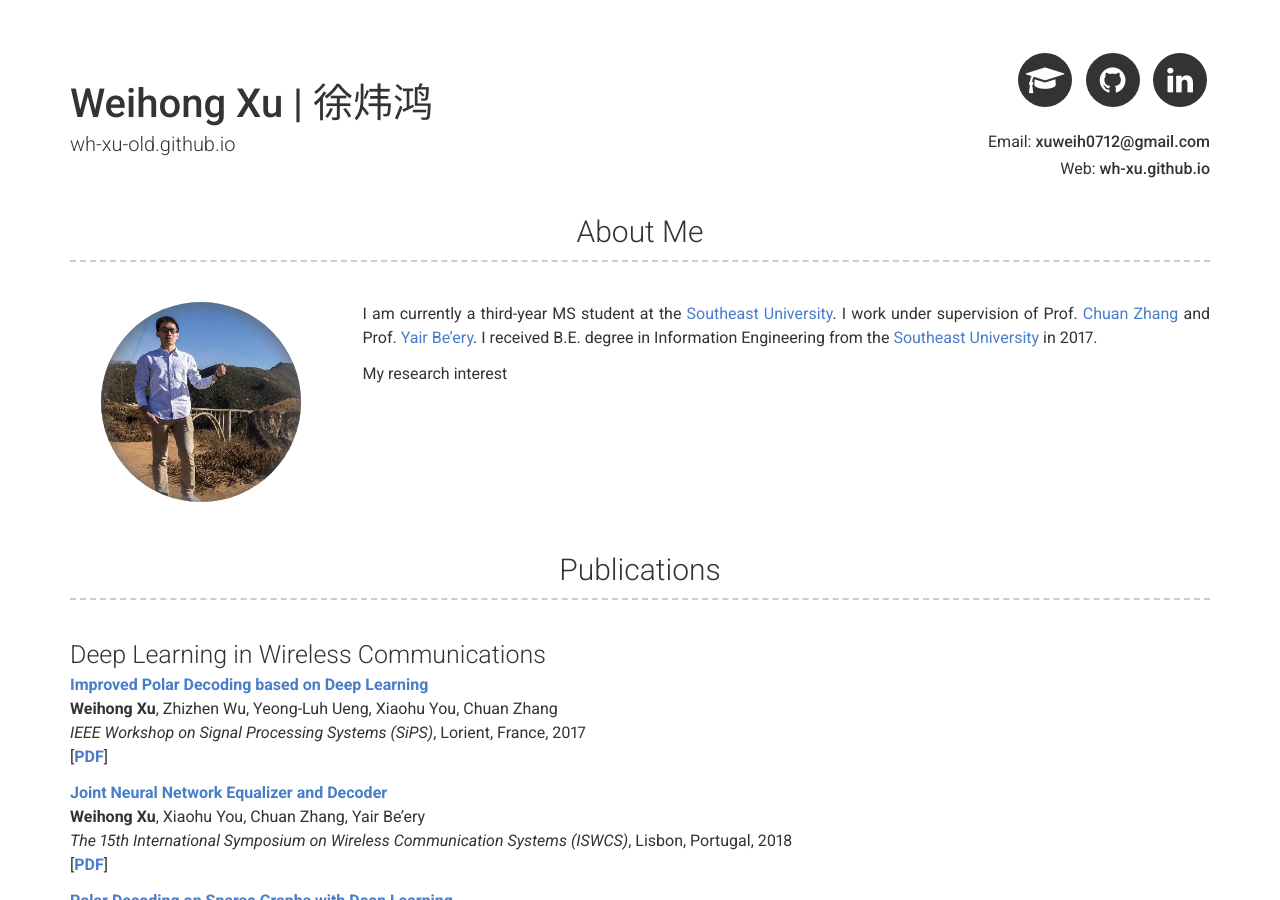
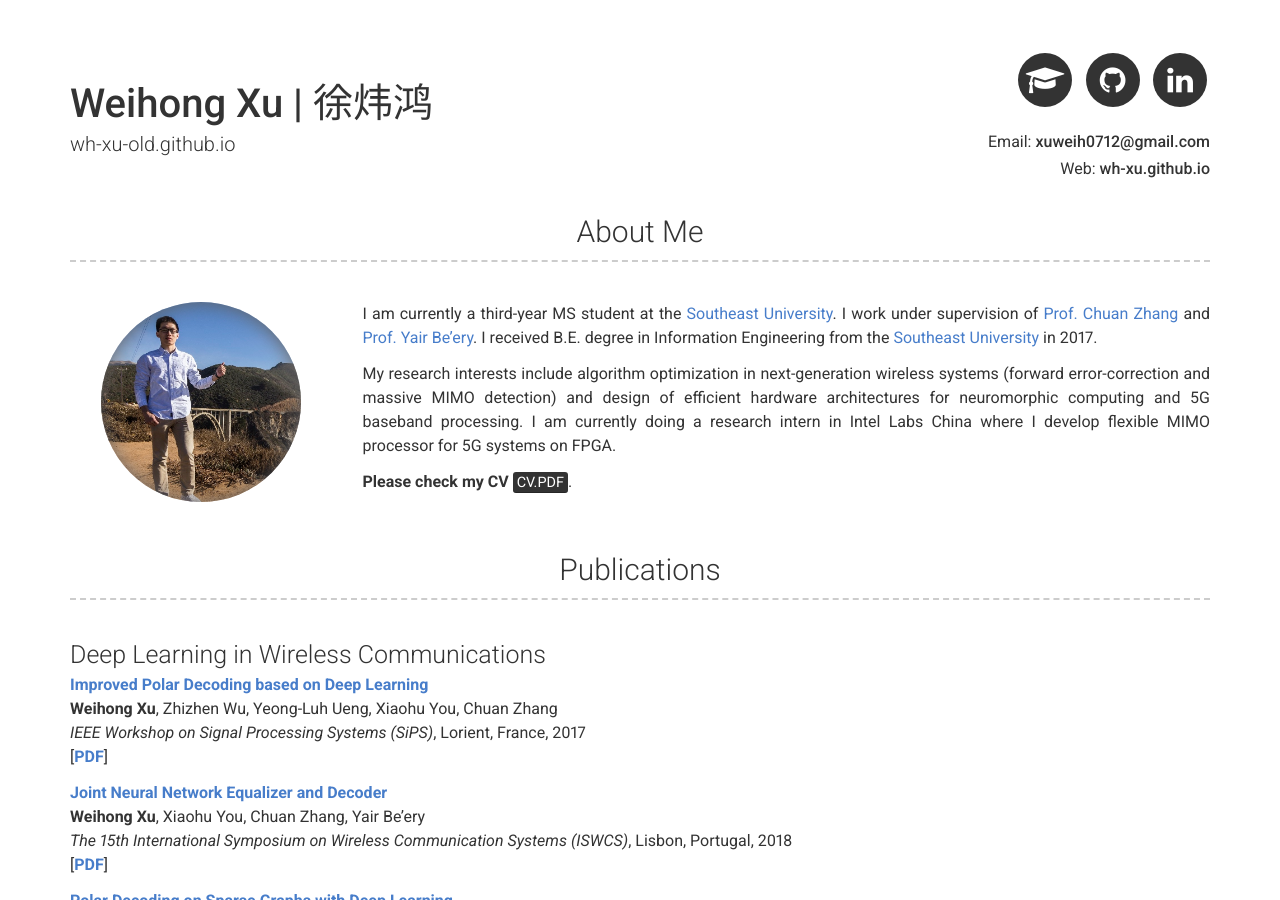
Before and after one commit to wh-xu/wh-xu-old.github.io, a Jekyll site: the page built from index.md, in a window 1280 px wide and 900 px high. Built offline with Jekyll 4.4.1, drawn with Linux system fonts in a browser that asks for light colours.

Commit message:
Update intro

```diff
--- a/_config.yml
+++ b/_config.yml
@@ -26,10 +26,13 @@ linkedin_username: weihong-xu-555691124
 about_title: About Me #(Use this to override about section title)
 about_profile_image: images/profile.jpg
 about_content: | # this supports markdown, so you can add [links](http://foobar.com) and highlight things <mark>like this</mark>.
-  I am currently a third-year MS student at the [Southeast University](https://www.seu.edu.cn/english). I work under supervision of Prof. [Chuan Zhang](https://www.researchgate.net/profile/Chuan_Zhang24)
-  and Prof. [Yair Be'ery](http://www.eng.tau.ac.il/~ybeery). I received B.E. degree in Information Engineering from the [Southeast University](https://www.seu.edu.cn/english) in 2017.
+  I am currently a third-year MS student at the [Southeast University](https://www.seu.edu.cn/english). I work under supervision of [Prof. Chuan Zhang](https://www.researchgate.net/profile/Chuan_Zhang24)
+  and [Prof. Yair Be'ery](http://www.eng.tau.ac.il/~ybeery). I received B.E. degree in Information Engineering from the [Southeast University](https://www.seu.edu.cn/english) in 2017.
 
-  My research interest
+  My research interests include algorithm optimization in next-generation wireless systems (forward error-correction and massive MIMO detection) and design of efficient hardware architectures for
+  neuromorphic computing and 5G baseband processing. I am currently doing a research intern in Intel Labs China where I develop flexible MIMO processor for 5G systems on FPGA.
+
+  **Please check my CV** [<mark>CV.PDF</mark>](./cv/CV_weihong.pdf).
 
 # Education Section
 education_title: Education #(Use this to override about education section title)
@@ -40,10 +43,7 @@ experience_title: Research Experience #(Use this to override about experience se
 # Projects Section
 projects_title: Projects #(Use this to override about projects section title)
 
-# More Section
-more_title: Curriculum Vitae #(Use this to override about more section title)
-more_content: | # this will include new lines to allow paragraph
-  #### **Please check my CV** [<mark>CV.PDF</mark>](./cv/CV_weihong.pdf).
+
 
 more_title: Publications #(Use this to override about more section title)
 more_content: | # this will include new lines to allow paragraph
```
Also changed, not shown: 1 other file.
